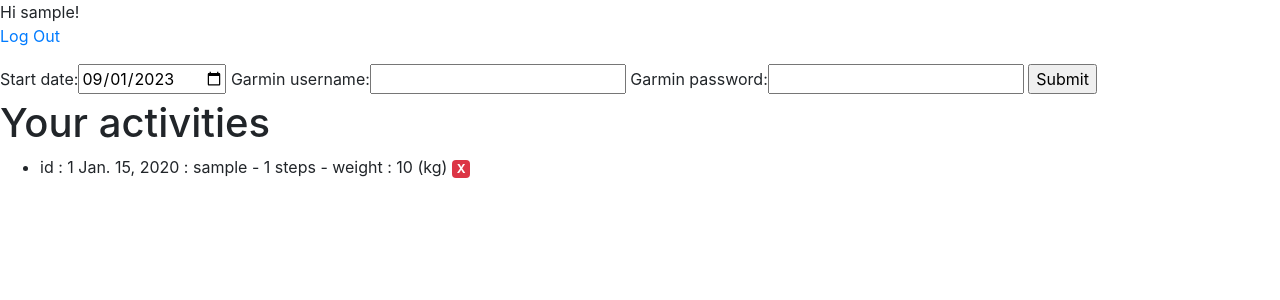
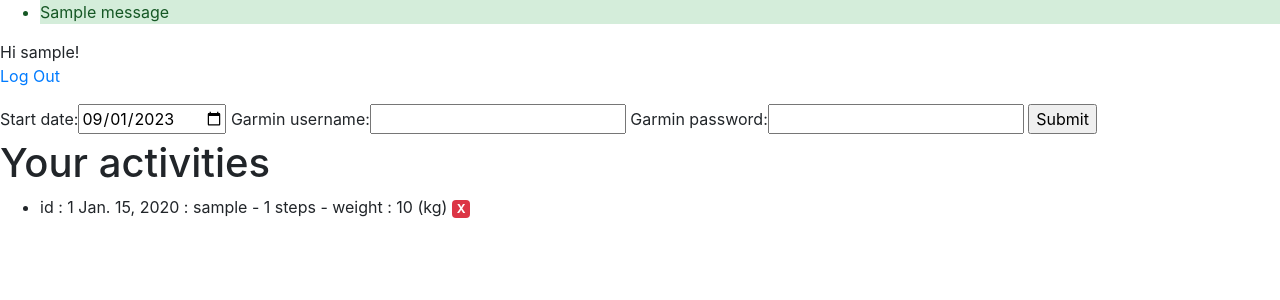
Before and after one commit to nils-n/keep-walking, a Django app: page /activities/ in a window 1280 px wide. Shown: the top 300 px of the page. Run offline with Django 3.2, Linux system fonts and the light colour scheme; a user stored in the database is signed in; tables that the repository leaves empty hold one stand-in row (values such as "Sample post"); one stand-in notice (Sample message) is shown; parts of the project's set-up code (start-up, migrations or seed data) failed here and were passed over.

Commit message:
add basic delete functionality of activities

```diff
--- a/activities/templates/activities_list.html
+++ b/activities/templates/activities_list.html
@@ -22,7 +22,7 @@
 		<ul>
 			<li>
 				<span class='garmin-id'> id : {{  garmin_row.id }}  </span> {{ garmin_row.date}} : {{ garmin_row.user.username}} -  {{ garmin_row.steps }} steps -  weight : {{ garmin_row.weight_kg }} (kg)
-				<a class='badge badge-danger delete-button' style='cursor: pointer;' data-id="{{ garmin_row.id }}" href='activities/delete_activity/{{ garmin_row.id}}'>X</a>
+				<a class='badge badge-danger delete-button' style='cursor: pointer;' data-id="{{ garmin_row.id }}" href='delete_activity/{{ garmin_row.id}}'>X</a>
 				</li>
 		</ul>
 		{% endif %}
--- a/activities/urls.py
+++ b/activities/urls.py
@@ -5,7 +5,7 @@ from .views import view_activities, delete_activity
 urlpatterns = [
     path("", view_activities, name="view_activities"),
     path(
-        "activities/delete_activity/<int:garmin_data_id>/",
+        "delete_activity/<int:garmin_data_id>/",
         delete_activity,
         name="delete_activity",
     ),
--- a/activities/views.py
+++ b/activities/views.py
@@ -4,6 +4,7 @@ from django.shortcuts import render, redirect
 from django.http import HttpResponseRedirect, JsonResponse
 from django.utils.timezone import datetime
 from django.shortcuts import get_object_or_404
+from django.contrib import messages
 
 from .models import GarminData
 from .forms import GarminDataForm
@@ -84,6 +85,13 @@ def delete_activity(request, garmin_data_id, *args, **kwargs):
     this view sends a post request to delete an activity.
     """
     garmin_data = get_object_or_404(GarminData, id=garmin_data_id)
-    garmin_data.delete()
+
+    if garmin_data.user.username == request.user.username:
+        garmin_data.delete()
+        messages.add_message(request, messages.SUCCESS, "Entry deleted")
+    else:
+        messages.add_message(
+            request, messages.ERROR, "No permission to do this request"
+        )
 
     return HttpResponseRedirect("/activities/")
--- a/templates/base.html
+++ b/templates/base.html
@@ -7,6 +7,16 @@
 	<link rel="stylesheet" href="https://cdn.jsdelivr.net/npm/bootstrap@4.6.2/dist/css/bootstrap.min.css" integrity="sha384-xOolHFLEh07PJGoPkLv1IbcEPTNtaed2xpHsD9ESMhqIYd0nLMwNLD69Npy4HI+N" crossorigin="anonymous">
 </head>
 <body>
+
+	{% comment %} message display from  https://docs.djangoproject.com/en/4.2/ref/contrib/messages/ {% endcomment %}
+	{% if messages %}
+	<ul class="messages">
+			{% for message in messages %}
+			<li{% if message.tags %} class="{{ message.tags }}"{% endif %}>{{ message }}</li>
+			{% endfor %}
+	</ul>
+	{% endif %}
+
 	<main>
     {% block content %}
     {% endblock %}
```
Also changed, not shown: keep_walking/settings.py (+9 -0 lines).
